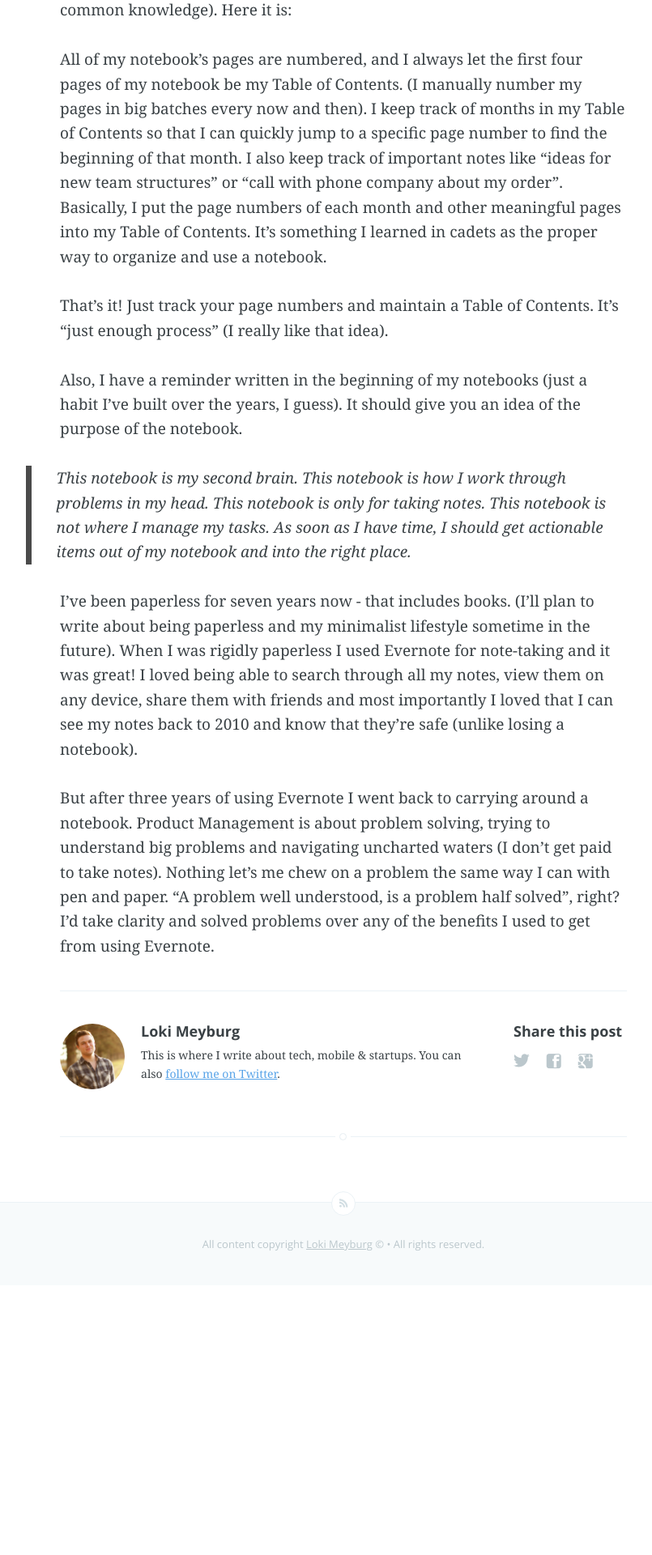
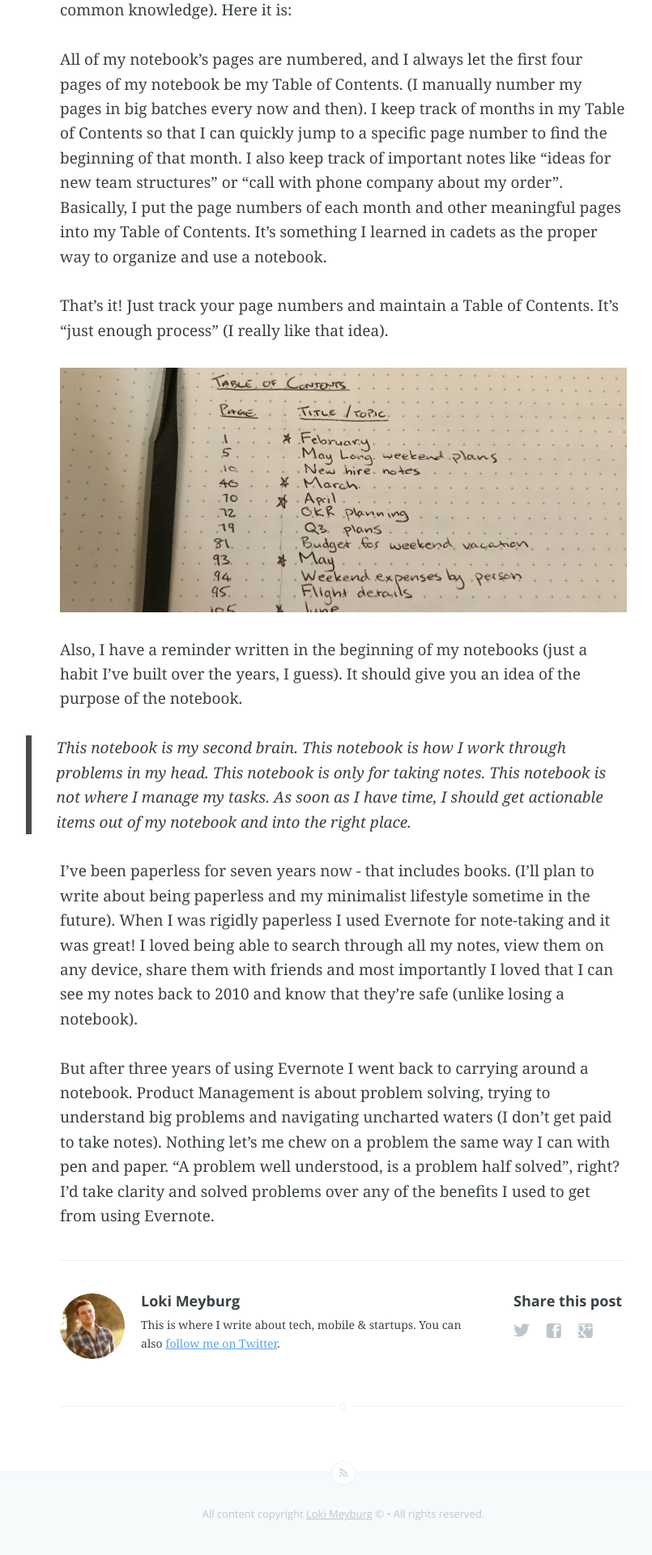
Before and after one commit to lokimeyburg/lokimeyburg.github.io, a Jekyll site: the page built from _posts/2016-12-15-use-notebook-simple-method-correctly.md, in a window 1280 px wide. Shown: the part 655-2575 px from the top of the page at 81% size, without its empty margins (216-1021 px from the left). Built offline with Jekyll 4.4.1, drawn with Linux system fonts in a browser that asks for light colours; Markdown is read by kramdown in place of the engine named in the settings; before the commit the page ends 2242 px from its top, so only the background shows below that.

Commit message:
Added a picture for better illustration

```diff
--- a/_posts/2016-12-15-use-notebook-simple-method-correctly.md
+++ b/_posts/2016-12-15-use-notebook-simple-method-correctly.md
@@ -14,6 +14,9 @@ All of my notebook’s pages are numbered, and I always let the first four pages
 
 That's it! Just track your page numbers and maintain a Table of Contents. It's "just enough process" (I really like that idea).
 
+!["Notebook with table of contents example"](/assets/images/articles/notebook-table-of-contents.jpg)
+
+
 Also, I have a reminder written in the beginning of my notebooks (just a habit I've built over the years, I guess). It should give you an idea of the purpose of the notebook.
 
 > This notebook is my second brain.
```
Also changed, not shown: assets/images/articles/notebook-table-of-contents.jpg (added).
